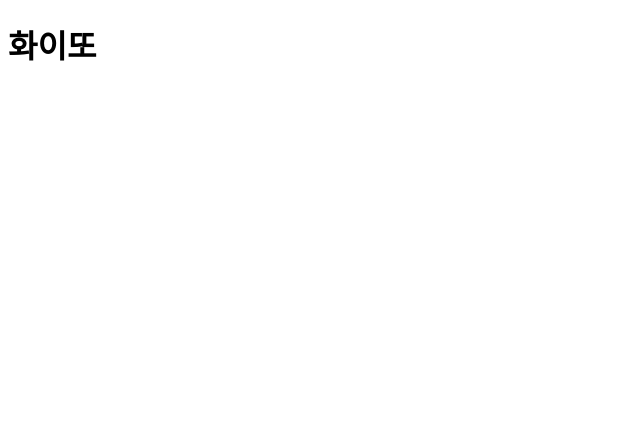
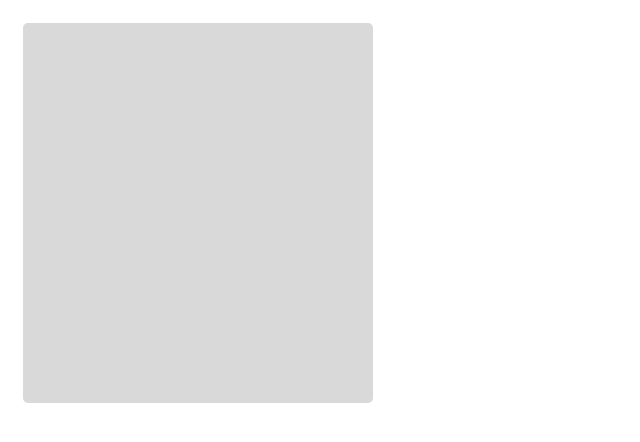
Before and after one commit to xjx06127/summerthon_booked_fe, a React (Create React App) app: page /1 in a window 1280 px wide. Shown: the top 442 px of the page, without its empty margins (0-640 px from the left). Built offline with nearby package versions, Linux system fonts and the light colour scheme.

Commit message:
라우팅

```diff
--- a/package.json
+++ b/package.json
@@ -8,7 +8,9 @@
     "@testing-library/user-event": "^13.5.0",
     "react": "^18.2.0",
     "react-dom": "^18.2.0",
+    "react-router-dom": "^6.14.1",
     "react-scripts": "5.0.1",
+    "styled-components": "^6.0.2",
     "web-vitals": "^2.1.4"
   },
   "scripts": {
--- a/src/App.js
+++ b/src/App.js
@@ -1,8 +1,14 @@
-
+import Write from "./pages/Write";
+import { BrowserRouter, Routes, Route} from "react-router-dom";
 
 function App() {
   return (
-<h1>화이또</h1>
+    <BrowserRouter>
+    <Routes>
+      <Route path="/" element = {<h1>화이또</h1>}/>
+      <Route path="/:WriteBook" element = {<Write />} />
+    </Routes>
+    </BrowserRouter>
   );
 }
 
--- a/src/pages/Write.jsx
+++ b/src/pages/Write.jsx
@@ -1,9 +1,23 @@
 import React from 'react';
+import styled from "styled-components";
+
+
+const BoxEach = styled.div`
+
+  margin: 15px;
+  border-radius: 5px;
+  display: inline-block;
+  background-color:rgba(217, 217, 217, 1);
+  width: 350px;
+  height: 380px;
+
+`;
+
 
 const Write = () => {
     return (
         <div>
-
+            <BoxEach></BoxEach>
         </div>
     );
 };
```
Also changed, not shown: src/pages/NotFound.jsx (added, +9 -0 lines), 1 other file (tests, documents, lock files or other folders).
